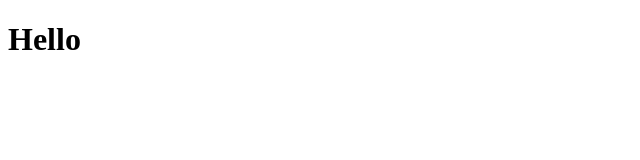
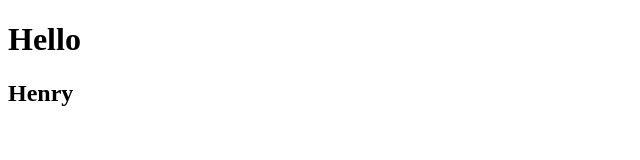
Before and after one commit to hjhm2018/git-practice, a plain HTML site: page index.html in a window 1280 px wide. Shown: the whole page, without its empty margins (0-640 px from the left). Drawn offline with Linux system fonts and the light colour scheme.

Commit message:
henry commit

```diff
--- a/index.html
+++ b/index.html
@@ -10,6 +10,8 @@
 <body>
     <h1>Hello</h1>
 
+    <h2>Henry</h2>
+
 </body>
 
 </html>
```
